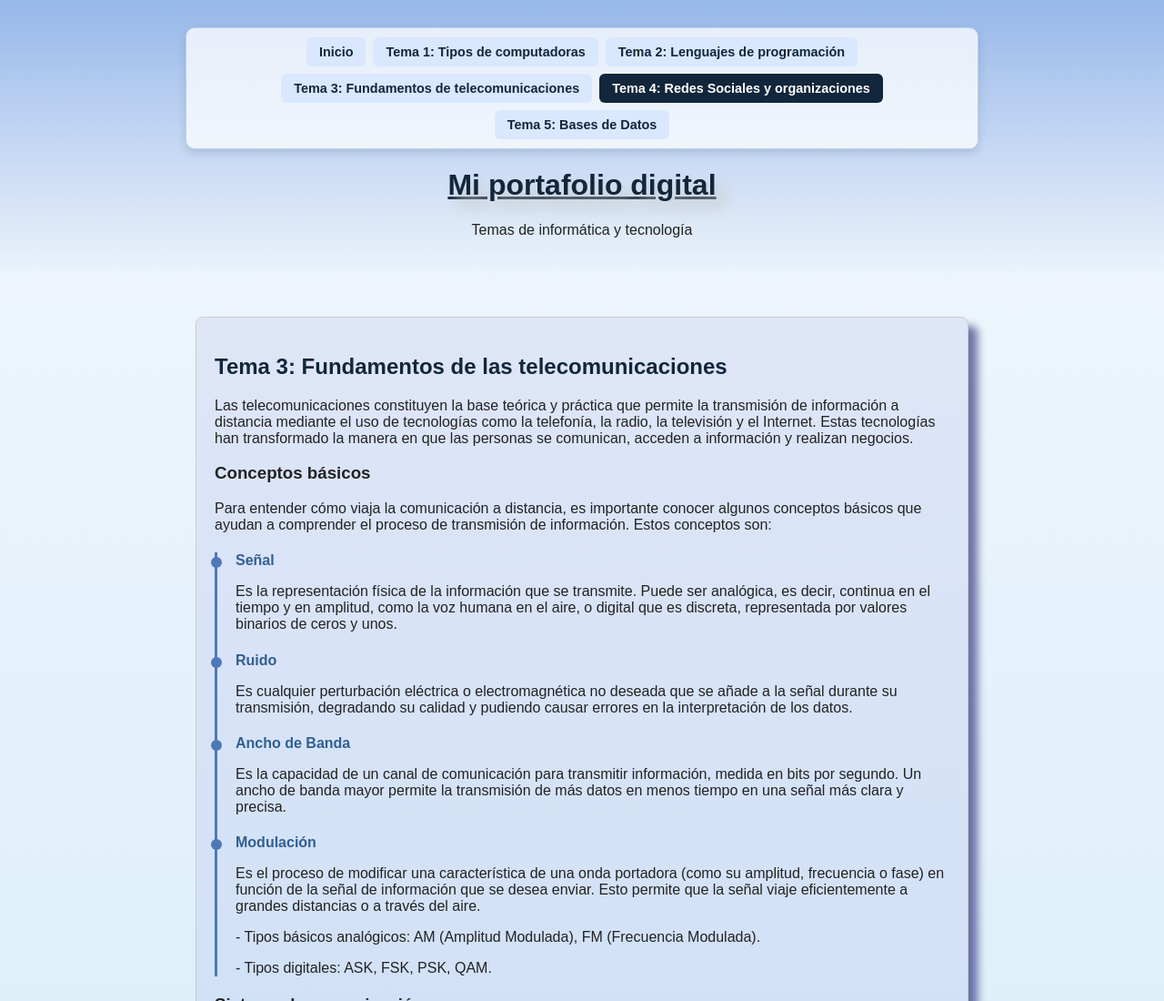
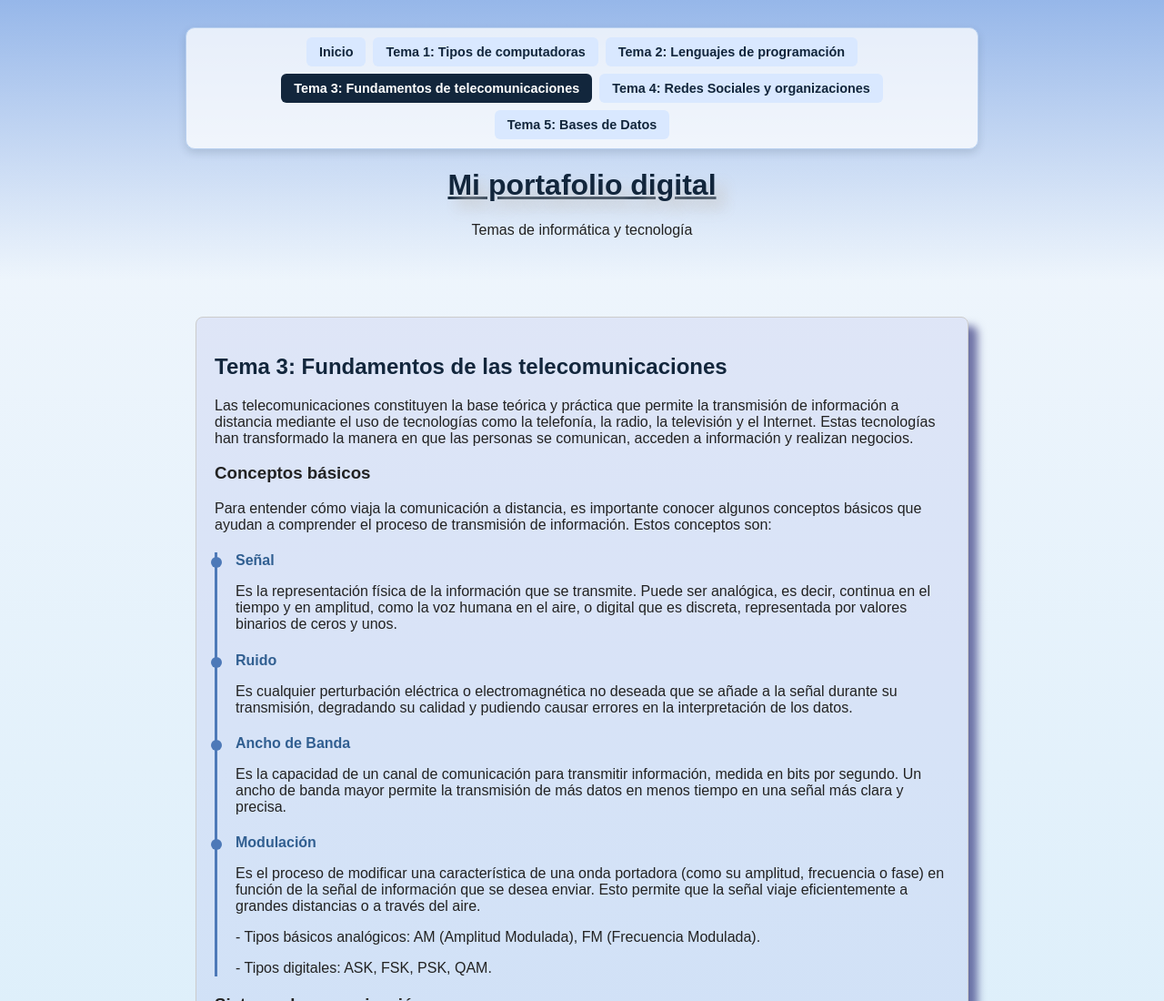
Before and after one commit to TNTFAST/Portafolio-UMC, a plain HTML site: page tema3.html in a window 1280 px wide. Shown: the top 1100 px of the page at 91% size. Drawn offline with Linux system fonts and the light colour scheme.

Commit message:
Add files via upload

```diff
--- a/tema3.html
+++ b/tema3.html
@@ -13,8 +13,8 @@
                 <a href="index.html">Inicio</a>
                 <a href="tema1.html">Tema 1: Tipos de computadoras</a>
                 <a href="tema2.html">Tema 2: Lenguajes de programación</a>
-                <a href="tema3.html">Tema 3: Fundamentos de telecomunicaciones</a>
-                <a href="tema4.html" class="activo">Tema 4: Redes Sociales y organizaciones</a>
+                <a href="tema3.html" class="activo">Tema 3: Fundamentos de telecomunicaciones</a>
+                <a href="tema4.html" >Tema 4: Redes Sociales y organizaciones</a>
                 <a href="tema5.html">Tema 5: Bases de Datos</a>
             </nav>
             <h1>Mi portafolio digital</h1>
```
Also changed, not shown: tema1.html (+2 -2 lines), tema2.html (+2 -2 lines), tema5.html (+2 -2 lines).
